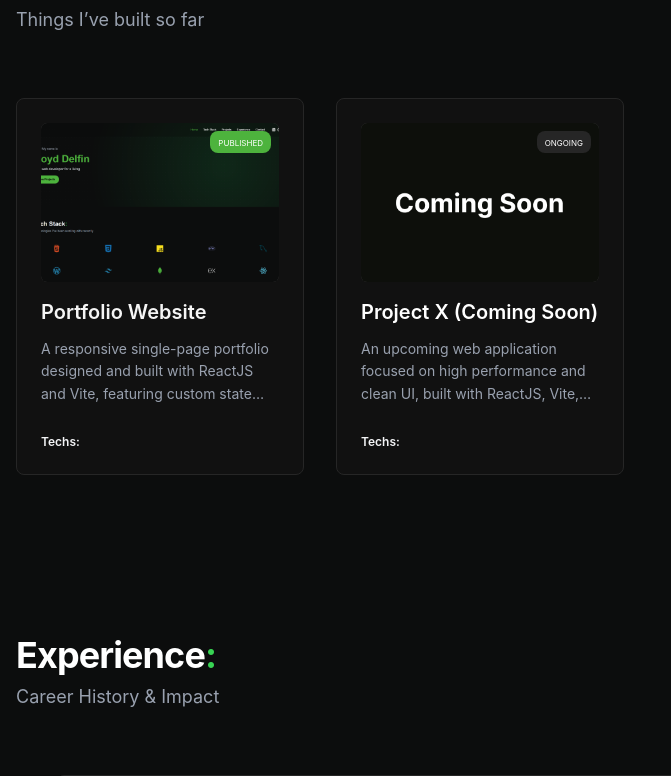
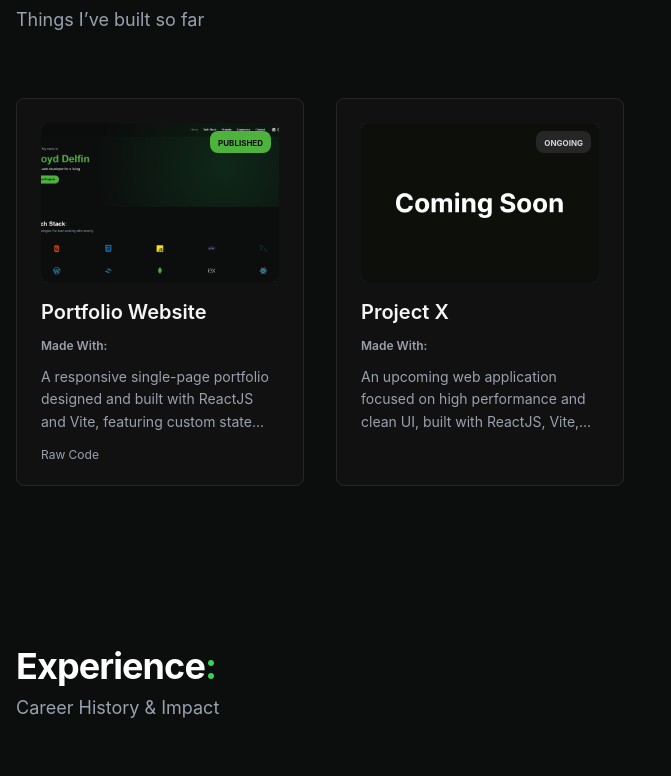
Before and after one commit to itsmeboyd/itsmeboyd.github.io, a React (Vite) app: page / in a window 1280 px wide. Shown: the part 1388-2164 px from the top of the page, without its empty margins (0-671 px from the left). Built offline with nearby package versions, Linux system fonts and the light colour scheme.

Commit message:
refactor: enhance ProjectCard component with status badges and improve link handling; update Logo component styling; adjust cursor styles in CSS

```diff
--- a/src/components/Logo.jsx
+++ b/src/components/Logo.jsx
@@ -1,6 +1,6 @@
 function Logo() {
   return (
-    <a href="/">
+    <a href="/" className="inline-block">
       <div className="b_logo">
         <span className="initial">B</span>
         <span className="colon">:</span>
--- a/src/components/ProjectCard.jsx
+++ b/src/components/ProjectCard.jsx
@@ -1,21 +1,56 @@
 import { TechBadge } from "./TechBadge";
 
 function ProjectCard({ project }, index) {
+  //! Check if the project is published or ongoing and return the appropriate badge
+  const StatusBadge = () => {
+    const badgeClass =
+      project.liveUrl !== "#"
+        ? "bg-(--accent) text-(--accent-fg)"
+        : "bg-neutral-800 text-neutral-300";
+    const statusText = project.liveUrl !== "#" ? "PUBLISHED" : "ONGOING";
+
+    return (
+      <span
+        className={`absolute top-2 right-2 z-9 rounded-lg pt-3 pb-2.5 px-2 font-bold flex items-center justify-center text-[8px] leading-0 ${badgeClass}`}
+      >
+        {statusText}
+      </span>
+    );
+  };
+
+  //! Render the project title with a link to the live demo if available, otherwise just display the title
+  const CardTitle = () => {
+    const titleClass =
+      project.liveUrl !== "#"
+        ? "text-neutral-100 hover:text-(--accent) transition-colors"
+        : "text-neutral-100";
+    const titleText = project.title;
+
+    return (
+      <h3
+        className={`text-xl font-semibold flex items-center justify-between w-full ${titleClass}`}
+      >
+        <a
+          href={project.liveUrl}
+          target="_blank"
+          rel="noopener noreferrer"
+          className={project.liveUrl !== "#" || "pointer-events-none"}
+        >
+          {titleText}
+        </a>
+      </h3>
+    );
+  };
+
+  //* Render the project card with the project details, including title, description, technologies used, and links to live demo and code repository
   return (
     <div
       key={index}
       className="bg-[#111111] border border-neutral-800 rounded-lg p-6 flex flex-col space-y-4 hover:border-green-800/50 transition-colors"
     >
       <div className="w-full aspect-3/2 bg-[#2d2d2d] rounded-md flex items-center justify-center overflow-hidden relative">
-        {project.liveUrl !== "#" ? (
-          <span className="absolute top-2 right-2 z-9 rounded-lg pt-3 pb-2.5 px-2 bg-(--accent) flex items-center justify-center text-[8px] leading-0">
-            PUBLISHED
-          </span>
-        ) : (
-          <span className="absolute top-2 right-2 z-9 rounded-lg pt-3 pb-2.5 px-2 bg-neutral-800 flex items-center justify-center text-[8px] leading-0">
-            ONGOING
-          </span>
-        )}
+        {StatusBadge(project.liveUrl)}
+
         <img
           src={project.imgUrl}
           alt="Thumbnail"
@@ -23,33 +58,31 @@ function ProjectCard({ project }, index) {
         />
       </div>
       <div className="grow space-y-3">
-        {project.liveUrl !== "#" ? (
-          <h3 className="text-xl font-semibold flex items-center justify-between w-full">
-            <a
-              href={project.liveUrl}
-              target="_blank"
-              rel="noopener noreferrer"
-              className="text-neutral-100 hover:text-(--accent) transition-colors"
-            >
-              {project.title}
-            </a>
-          </h3>
-        ) : (
-          <h3 className="text-xl font-semibold flex flex-row items-center justify-between w-full">
-            {project.title}
-          </h3>
-        )}
+        {CardTitle(project.liveUrl)}
+        <div className="text-xs text-neutral-300 flex items-center flex-wrap">
+          <span className="font-semibold text-gray-400 mr-2">Made With:</span>
+          <div className="flex align-center gap-2">
+            {project.tech.map((tech, index) => (
+              <TechBadge key={index} name={tech} size={20} />
+            ))}
+          </div>
+        </div>
         <p className="text-gray-400 text-sm leading-relaxed line-clamp-3">
           {project.description}
         </p>
-        <div className="text-xs text-neutral-300 flex justify-between items-center flex-wrap mt-7">
-          <span className="font-semibold text-gray-100">Techs:</span>
-          <div className="flex align-center gap-2">
-            {project.tech.map((tech, index) => (
-              <TechBadge key={index} name={tech} size={16} />
-            ))}
+        {project.codeUrl !== "#" && (
+          <div className="flex items-center flex-wrap">
+            <a
+              href={project.codeUrl}
+              target="_blank"
+              rel="noopener noreferrer"
+              className="text-xs text-gray-400 flex items-center gap-1.5 hover:text-(--accent) transition-colors"
+            >
+              <TechBadge name={"github"} size={15} />{" "}
+              <span className="leading-none mt-0.75">Raw Code</span>
+            </a>
           </div>
-        </div>
+        )}
       </div>
     </div>
   );
--- a/src/data/ProjectsData.jsx
+++ b/src/data/ProjectsData.jsx
@@ -9,7 +9,7 @@ export const ProjectsData = [
     codeUrl: "https://github.com/itsmeboyd/itsmeboyd.github.io.git",
   },
   {
-    title: "Project X (Coming Soon)",
+    title: "Project X",
     description:
       "An upcoming web application focused on high performance and clean UI, built with ReactJS, Vite, and Tailwind CSS.",
     tech: ["Vite", "React", "TailwindCSS"],
--- a/src/index.css
+++ b/src/index.css
@@ -14,14 +14,14 @@ body {
 }
 
 /* Cursor */
-*:not(a *) {
+* {
   cursor:
     url("./assets/cursor_default.svg") 16 16,
     default;
 }
 a {
   cursor:
-    url("./assets/cursor_pointer.svg") 13 13,
+    url("./assets/cursor_pointer.svg") 16 16,
     pointer !important;
 }
 
--- a/src/sections/Header.jsx
+++ b/src/sections/Header.jsx
@@ -4,7 +4,7 @@ import SocialMedia from "../components/SocialMedia";
 
 function Header() {
   return (
-    <header className="sticky top-0 w-full py-2 md:py-5 z-9">
+    <header className="sticky top-0 w-full py-2 md:py-5 z-99">
       <div className="container mx-auto px-4">
         <div className="grid grid-cols-3 md:grid-cols-3 gap-2">
           <div className="logo">
--- a/src/sections/Hero.jsx
+++ b/src/sections/Hero.jsx
@@ -22,7 +22,7 @@ function Hero() {
           <div className="pt-2">
             <a
               href="#projects"
-              className="inline-block rounded-full bg-(--accent) px-6 py-3 text-(--accent-fg) hover:scale-105 hover:bg-[#0c581a] hover:text-white"
+              className="inline-block rounded-full bg-(--accent) px-6 py-3 text-(--accent-fg) hover:bg-[#0c581a] hover:text-white transition-colors"
             >
               View Projects
             </a>
```
